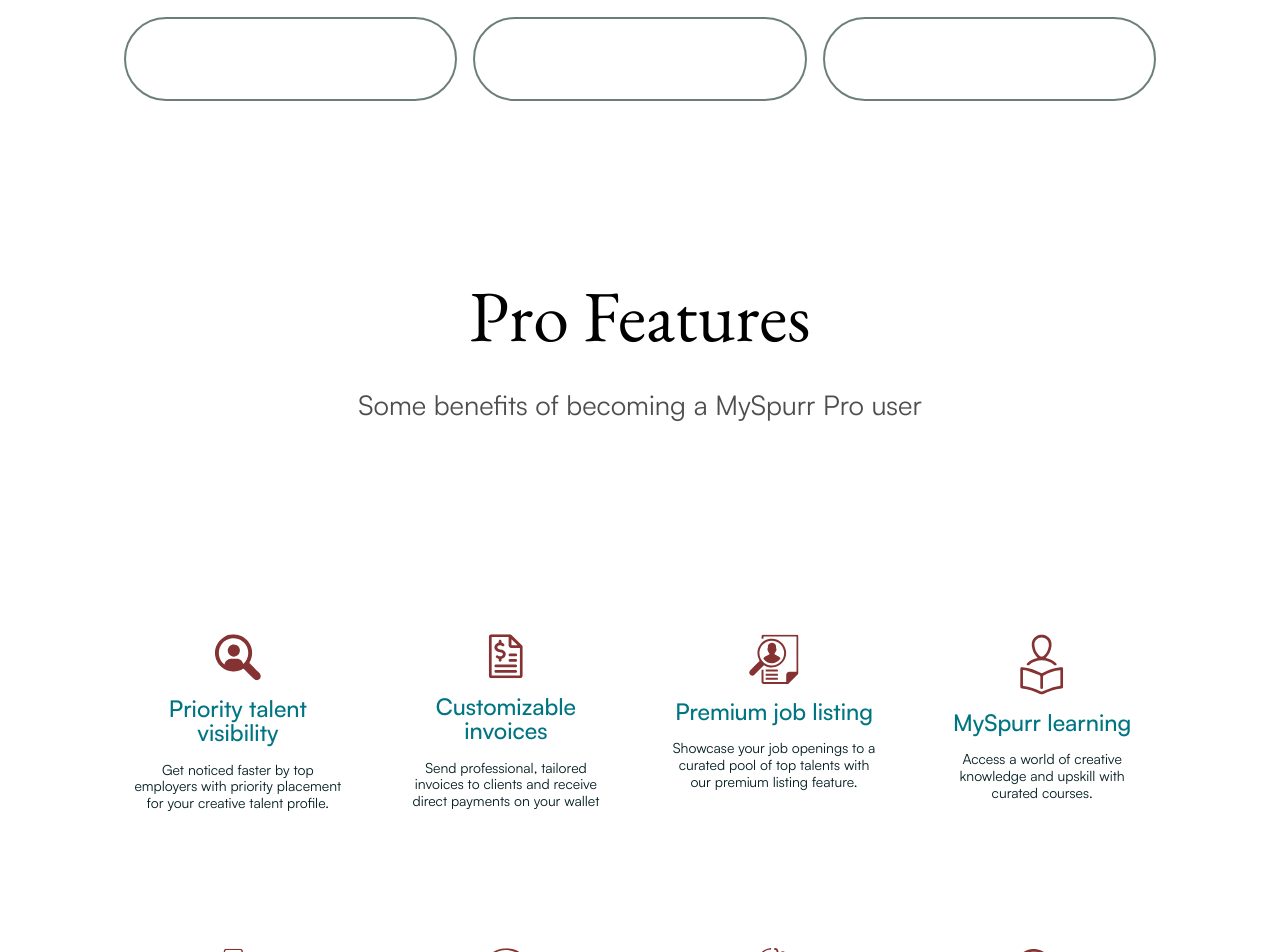
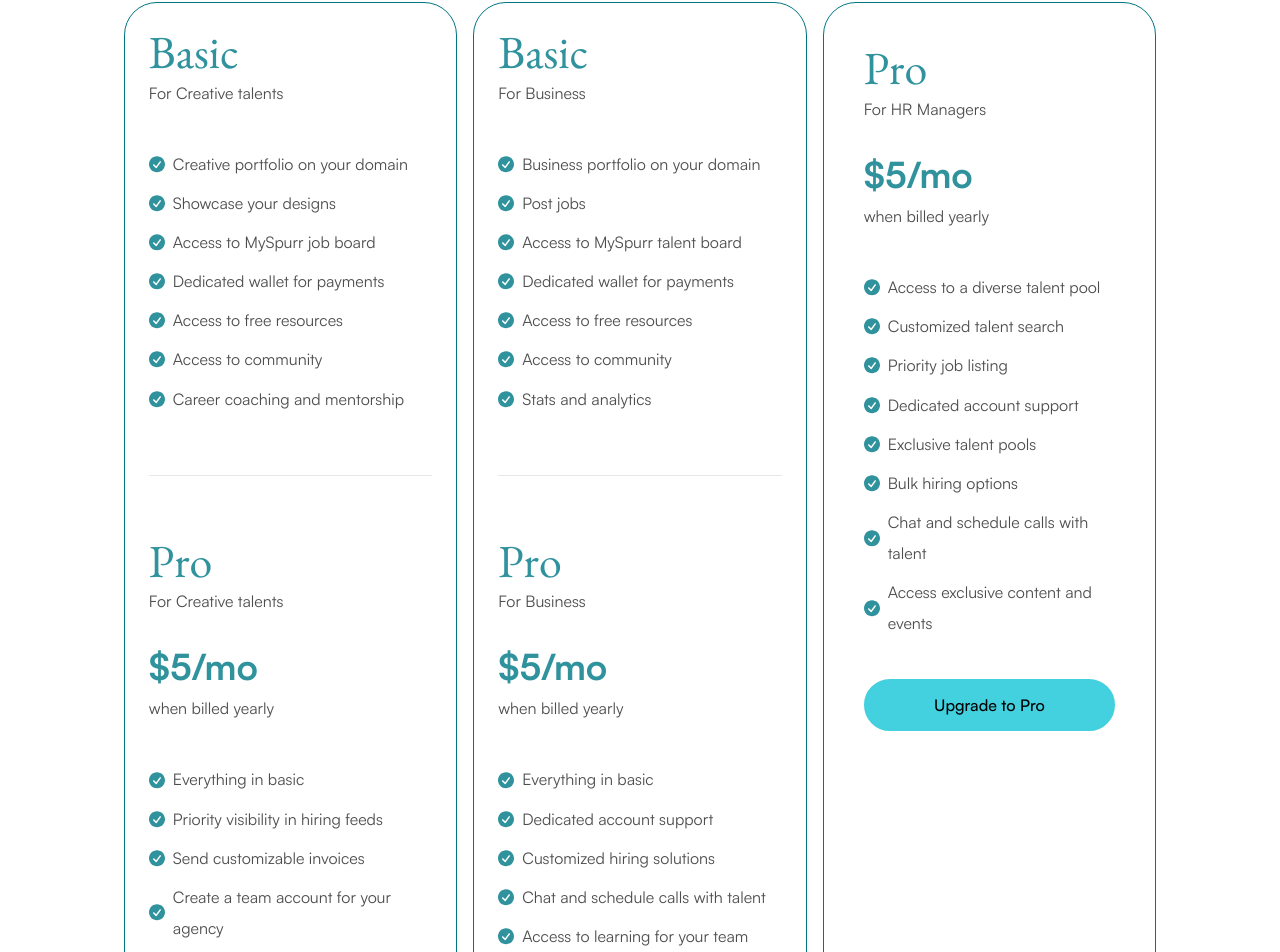
Before and after one commit to tobyakin/MySpurr-Landing-Page, a Vue app: page /goPro in a window 1280 px wide. Shown: the part 1031-1983 px from the top of the page. Built offline with nearby package versions, Linux system fonts and the light colour scheme.

Commit message:
feat: price card

```diff
--- a/src/components/GoPro/PricingSection.vue
+++ b/src/components/GoPro/PricingSection.vue
@@ -23,24 +23,68 @@
   //     filteredTab.value = store.blogPost.filter((item) => item.blog_category == category);
   //   }
 };
+const talentBasic = [
+  { item: "Creative portfolio on your domain" },
+  { item: "Showcase your designs" },
+  { item: "Access to MySpurr job board" },
+  { item: "Dedicated wallet for payments" },
+  { item: "Access to free resources" },
+  { item: "Access to community" },
+  { item: "Career coaching and mentorship" },
+];
+const talentPro = [
+  { item: "Everything in basic" },
+  { item: "Priority visibility in hiring feeds" },
+  { item: "Send customizable invoices" },
+  { item: "Create a team account for your agency" },
+  { item: "Message business directly" },
+  { item: "Access to MySpurr learning" },
+];
+const businessBasic = [
+  { item: "Business portfolio on your domain" },
+  { item: "Post jobs " },
+  { item: "Access to MySpurr talent board" },
+  { item: "Dedicated wallet for payments" },
+  { item: "Access to free resources" },
+  { item: "Access to community" },
+  { item: "Stats and analytics" },
+];
+const businessPro = [
+  { item: "Everything in basic" },
+  { item: "Dedicated account support" },
+  { item: "Customized hiring solutions" },
+  { item: "Chat and schedule calls with talent" },
+  { item: "Access to learning for your team" },
+  { item: "Access to internship program" },
+];
+const pro = [
+  { item: "Access to a diverse talent pool" },
+  { item: "Customized talent search" },
+  { item: "Priority job listing" },
+  { item: "Dedicated account support" },
+  { item: "Exclusive talent pools" },
+  { item: "Bulk hiring options" },
+  { item: "Chat and schedule calls with talent" },
+  { item: "Access exclusive content and events" },
+];
 </script>
 <template>
-  <div>
-    <div class="my-20 flex w-[60%] flex-row justify-center mx-auto">
+  <div class="flex flex-col gap-20 mt-20">
+    <div class="flex w-[60%] flex-row justify-center mx-auto">
       <button
-        class="border-[#254035AB] border-x-[0.769px] border-t-[0.769px] border-b-[0.769px] p-4 py-2 rounded-l-[11.535px] font-Satoshi500 text-[22.521px] items-center flex"
+        class="border-[#254035AB] border-x-[0.769px] border-t-[0.769px] border-b-[0.769px] p-4 py-1 rounded-l-[11.535px] font-Satoshi500 text-[22.521px] items-center flex"
         @click="filterTab('USD')"
         :class="{ 'bg-[#43D0DF] text-white': tab == 'USD' }"
       >
         USD</button
       ><button
-        class="border-[#254035AB] border-y-[0.769px] border-r-[0.769px] p-4 py-2 font-Satoshi500 text-[22.521px] items-center flex"
+        class="border-[#254035AB] border-y-[0.769px] border-r-[0.769px] p-4 py-1 font-Satoshi500 text-[22.521px] items-center flex"
         @click="filterTab('NGN')"
         :class="{ 'bg-[#43D0DF] text-white': tab == 'NGN' }"
       >
         NGN</button
       ><button
-        class="border-[#254035AB] border-r-[0.769px] border-y-[0.769px] p-4 py-2 rounded-r-[11.535px] font-Satoshi500 text-[22.521px] items-center flex"
+        class="border-[#254035AB] border-r-[0.769px] border-y-[0.769px] p-4 py-1 rounded-r-[11.535px] font-Satoshi500 text-[22.521px] items-center flex"
         @click="filterTab('GHS')"
         :class="{ 'bg-[#43D0DF] text-white': tab == 'GHS' }"
       >
@@ -52,11 +96,11 @@
         Bill Monthly
       </h4>
       <div
-        class="border-[#2F929C] w-[120.601px] rounded-full p-1 px-[4px] border-2 gap-2 justify-between flex-row flex"
+        class="border-[#2F929C] w-[100px] rounded-full p-1 px-[4px] border-2 gap-2 justify-between flex-row flex"
       >
         <a
           role="button"
-          class="p-4 h-[42.512px] w-[42.512px] rounded-full"
+          class="p-4 h-[35.512px] w-[35.512px] rounded-full"
           @click="activateTab('monthly')"
           :class="[activetab === 'monthly' ? 'bg-[#007582]' : 'bg-none']"
         >
@@ -64,7 +108,7 @@
         </a>
         <a
           role="button"
-          class="p-4 h-[42.512px] w-[42.512px] rounded-full"
+          class="p-4 h-[35.512px] w-[35.512px] rounded-full"
           @click="activateTab('yearly')"
           :class="[activetab === 'yearly' ? 'bg-[#007582]' : 'bg-none']"
         >
@@ -75,10 +119,142 @@
         Bill Yearly
       </h4>
     </div>
-    <div class="grid lg:grid-cols-3 grid-cols-1 gap-4 mt-20">
-      <div class="border-[#254035AB] border-2 p-10 rounded-full"></div>
-      <div class="border-[#254035AB] border-2 p-10 rounded-full"></div>
-      <div class="border-[#254035AB] border-2 p-10 rounded-full"></div>
+    <div class="grid lg:grid-cols-3 grid-cols-1 gap-4">
+      <div class="border-[#007582] border-[1px] p-6 rounded-[33px]">
+        <h4
+          class="text-[#2F929C] text-[45.909px] font-EBGaramond500 tracking-[ -0.51px] leading-[50.283px] !font-normal"
+        >
+          Basic
+        </h4>
+        <p class="font-Satoshi400 text-[16px] leading-[31.132px] text-[#000000B2]">
+          For Creative talents
+        </p>
+        <div class="flex flex-col gap-2 mt-10">
+          <div
+            v-for="item in talentBasic"
+            :key="item"
+            class="flex flex-row items-center gap-2"
+          >
+            <img src="@/assets/svg/circleTick.svg" alt="" />
+            <h4 class="text-[#000000B2] text-[16px] font-Satoshi400 leading-[31.132px]">
+              {{ item.item }}
+            </h4>
+          </div>
+        </div>
+        <hr class="text-[#254035AB] my-[60px]" />
+        <h4
+          class="text-[#2F929C] text-[45.909px] font-EBGaramond500 tracking-[ -0.51px] leading-[50.283px] !font-normal"
+        >
+          Pro
+        </h4>
+        <p class="font-Satoshi400 text-[16px] leading-[31.132px] text-[#000000B2]">
+          For Creative talents
+        </p>
+        <h4 class="text-[#2F929C] text-[36px] font-Satoshi700 mt-6 leading-[52.234px]">
+          $5/mo
+        </h4>
+        <p class="font-Satoshi400 text-[16px] leading-[31.132px] text-[#000000B2]">
+          when billed yearly
+        </p>
+        <div class="flex flex-col gap-2 mt-10">
+          <div
+            v-for="item in talentPro"
+            :key="item"
+            class="flex flex-row items-center gap-2"
+          >
+            <img src="@/assets/svg/circleTick.svg" alt="" />
+            <h4 class="text-[#000000B2] text-[16px] font-Satoshi400 leading-[31.132px]">
+              {{ item.item }}
+            </h4>
+          </div>
+        </div>
+        <div class="w-full mt-10">
+          <button class="btn-brand w-full font-Satoshi400">Upgrade to Pro</button>
+        </div>
+      </div>
+      <div class="border-[#007582] border-[1px] p-6 rounded-[33px]">
+        <h4
+          class="text-[#2F929C] text-[45.909px] font-EBGaramond500 tracking-[ -0.51px] leading-[50.283px] !font-normal"
+        >
+          Basic
+        </h4>
+        <p class="font-Satoshi400 text-[16px] leading-[31.132px] text-[#000000B2]">
+          For Business
+        </p>
+        <div class="flex flex-col gap-2 mt-10">
+          <div
+            v-for="item in businessBasic"
+            :key="item"
+            class="flex flex-row items-center gap-2"
+          >
+            <img src="@/assets/svg/circleTick.svg" alt="" />
+            <h4 class="text-[#000000B2] text-[16px] font-Satoshi400 leading-[31.132px]">
+              {{ item.item }}
+            </h4>
+          </div>
+        </div>
+        <hr class="text-[#254035AB] my-[60px]" />
+        <h4
+          class="text-[#2F929C] text-[45.909px] font-EBGaramond500 tracking-[ -0.51px] leading-[50.283px] !font-normal"
+        >
+          Pro
+        </h4>
+        <p class="font-Satoshi400 text-[16px] leading-[31.132px] text-[#000000B2]">
+          For Business
+        </p>
+        <h4 class="text-[#2F929C] text-[36px] font-Satoshi700 mt-6 leading-[52.234px]">
+          $5/mo
+        </h4>
+        <p class="font-Satoshi400 text-[16px] leading-[31.132px] text-[#000000B2]">
+          when billed yearly
+        </p>
+
+        <div class="flex flex-col gap-2 mt-10">
+          <div
+            v-for="item in businessPro"
+            :key="item"
+            class="flex flex-row items-center gap-2"
+          >
+            <img src="@/assets/svg/circleTick.svg" alt="" />
+            <h4 class="text-[#000000B2] text-[16px] font-Satoshi400 leading-[31.132px]">
+              {{ item.item }}
+            </h4>
+          </div>
+        </div>
+        <div class="w-full mt-10">
+          <button class="btn-brand w-full font-Satoshi400">Upgrade to Pro</button>
+        </div>
+      </div>
+      <div class="border-[#007582] border-[1px] p-10 rounded-[33px]">
+        <h4
+          class="text-[#2F929C] text-[45.909px] font-EBGaramond500 tracking-[ -0.51px] leading-[50.283px] !font-normal"
+        >
+          Pro
+        </h4>
+        <p class="font-Satoshi400 text-[16px] leading-[31.132px] text-[#000000B2]">
+          For HR Managers
+        </p>
+        <h4 class="text-[#2F929C] text-[36px] font-Satoshi700 mt-6 leading-[52.234px]">
+          $5/mo
+        </h4>
+        <p class="font-Satoshi400 text-[16px] leading-[31.132px] text-[#000000B2]">
+          when billed yearly
+        </p>
+
+        <div class="flex flex-col gap-2 mt-10">
+          <div v-for="item in pro" :key="item" class="flex flex-row items-center gap-2">
+            <img src="@/assets/svg/circleTick.svg" alt="" />
+            <h4 class="text-[#000000B2] text-[16px] font-Satoshi400 leading-[31.132px]">
+              {{ item.item }}
+            </h4>
+          </div>
+        </div>
+        <div class="w-full mt-10">
+          <button class="btn-brand w-full font-Satoshi400">Upgrade to Pro</button>
+        </div>
+
+        <div></div>
+      </div>
     </div>
   </div>
 </template>
```
Also changed, not shown: src/assets/svg/circleTick.svg (added).
